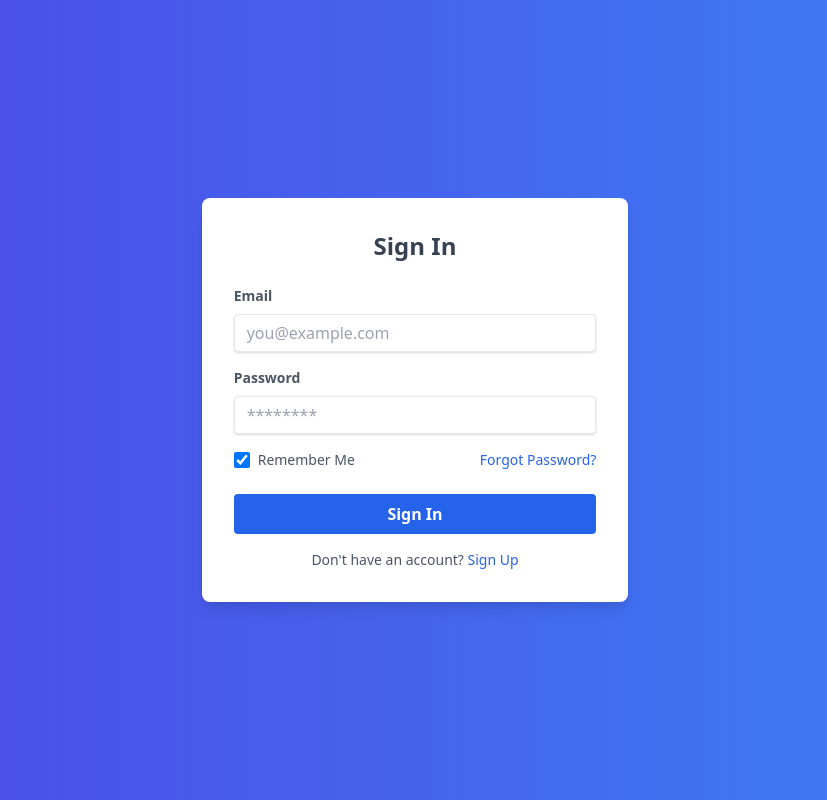
After one commit to unicorn004/Gradient-Descenders, a Django app: template client/templates/SignIn.html in a window 1280 px wide. The commit adds this page. Shown: the whole page, without its empty margins (225-1052 px from the left). Run offline with Django 5.2, Linux system fonts and the light colour scheme; the template is opened without the code that fills it, so the values that code supplies are empty.

Commit message:
SignIn page

```diff
--- a/client/templates/Home.html
+++ b/client/templates/Home.html
@@ -7,7 +7,6 @@
     <title>Document</title>
 </head>
 <body class="bg-gray-100 p-8">
-    <h1 class="text-3xl font-bold text-center text-blue-600">Hello, Tailwind CSS!</h1>
-    <button class="mt-4 px-4 py-2 bg-blue-500 text-white rounded hover:bg-blue-700">Click Me</button>
+    <h1 class="text-3xl font-bold text-center text-blue-600">Hello, Welcome !</h1>
 </body>
 </html>
--- /dev/null
+++ b/client/templates/SignIn.html
@@ -0,0 +1,46 @@
+<!DOCTYPE html>
+<html lang="en">
+<head>
+    <meta charset="UTF-8">
+    <meta name="viewport" content="width=device-width, initial-scale=1.0">
+    <link href="https://cdn.jsdelivr.net/npm/tailwindcss@2.2.19/dist/tailwind.min.css" rel="stylesheet">
+    <title>Sign In</title>
+    <style>
+        body {
+            background: linear-gradient(to right, #4f46e5, #3b82f6);
+        }
+    </style>
+</head>
+<body class="flex items-center justify-center h-screen">
+
+    <div class="bg-white rounded-lg shadow-lg p-8 md:w-1/3 w-full">
+        <h2 class="text-2xl font-bold text-center text-gray-700">Sign In</h2>
+        <form class="mt-6">
+            <div class="mb-4">
+                <label class="block text-gray-600 text-sm font-bold mb-2" for="email">Email</label>
+                <input type="email" id="email" required class="shadow appearance-none border rounded w-full py-2 px-3 text-gray-700 leading-tight focus:outline-none focus:shadow-outline" placeholder="you@example.com">
+            </div>
+
+            <div class="mb-4">
+                <label class="block text-gray-600 text-sm font-bold mb-2" for="password">Password</label>
+                <input type="password" id="password" required class="shadow appearance-none border rounded w-full py-2 px-3 text-gray-700 leading-tight focus:outline-none focus:shadow-outline" placeholder="********">
+            </div>
+
+            <div class="flex items-center justify-between mb-6">
+                <label class="inline-flex items-center text-sm text-gray-600">
+                    <input type="checkbox" class="form-checkbox h-4 w-4 text-blue-600" checked>
+                    <span class="ml-2">Remember Me</span>
+                </label>
+                <a class="text-sm text-blue-600 hover:text-blue-800" href="#">Forgot Password?</a>
+            </div>
+
+            <button type="submit" class="w-full bg-blue-600 hover:bg-blue-700 text-white font-bold py-2 px-4 rounded focus:outline-none focus:shadow-outline">Sign In</button>
+        </form>
+
+        <p class="mt-4 text-center text-gray-600 text-sm">
+            Don't have an account? <a href="#" class="text-blue-600 hover:text-blue-800">Sign Up</a>
+        </p>
+    </div>
+
+</body>
+</html>
```
Also changed, not shown: server/api/views.py (+4 -18 lines).
